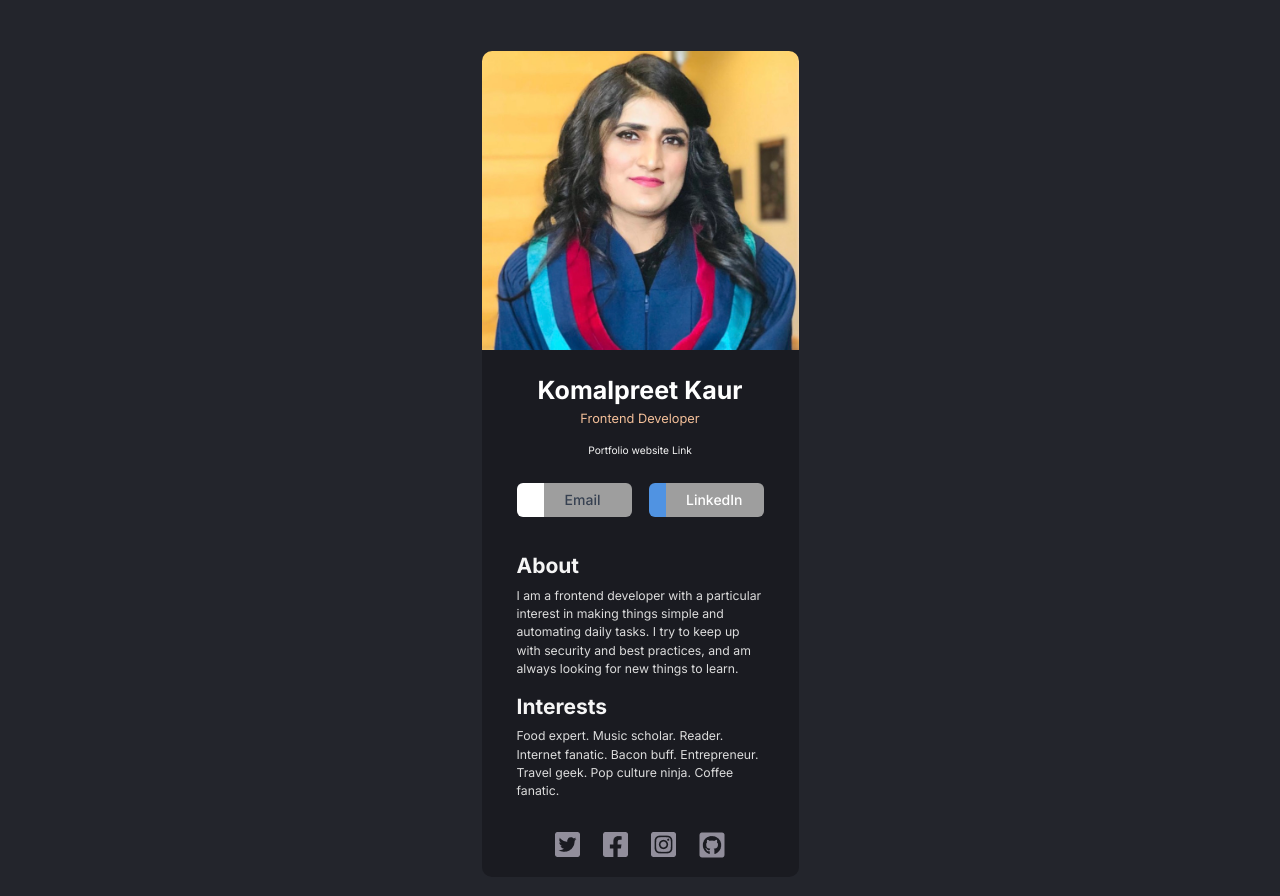
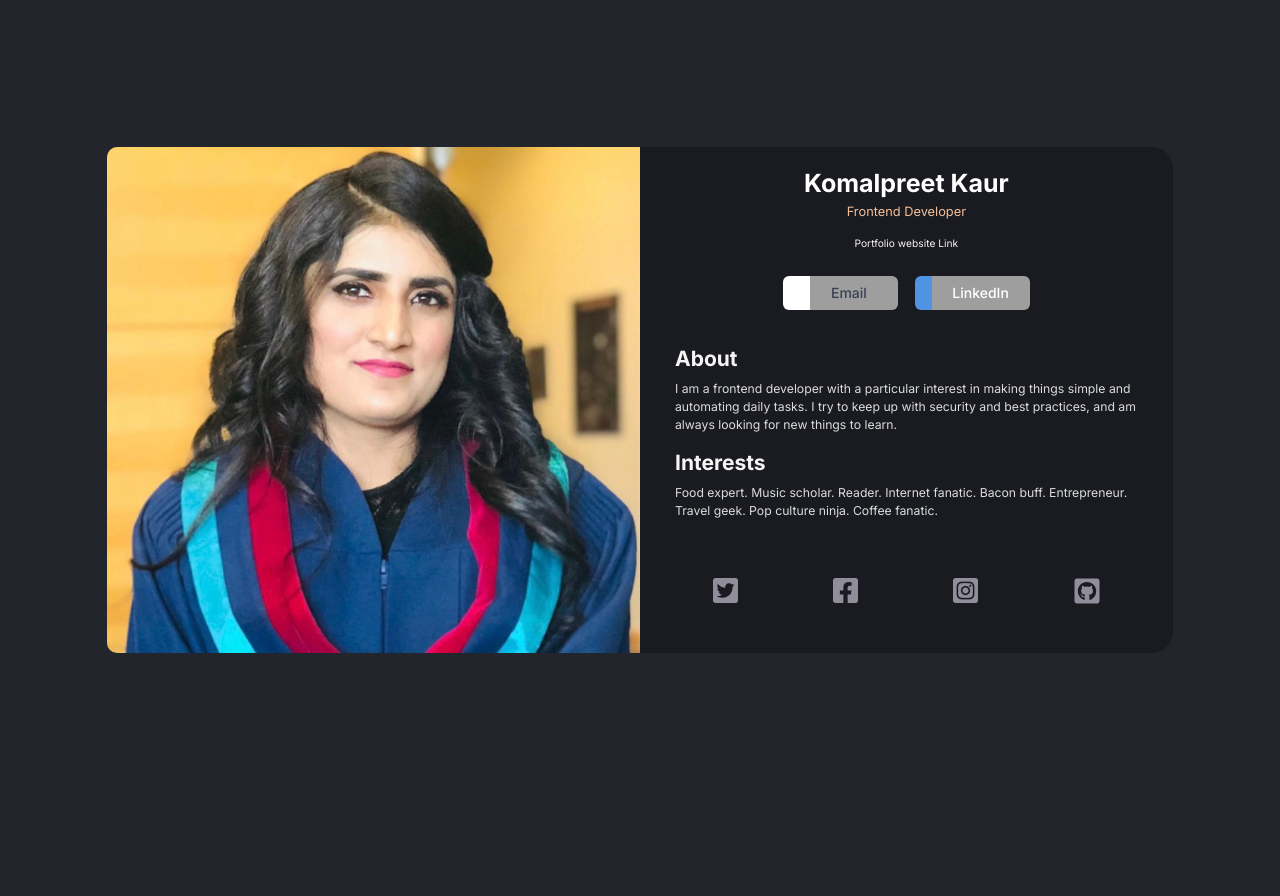
Before and after one commit to vyas-meet/digital_business_card, a React (Vite) app: page / in a window 1280 px wide. Shown: the top 896 px of the page. After the commit the page ends 800 px from the top, so only its background shows below. Built offline with nearby package versions, Linux system fonts and the light colour scheme; grey boxes are pictures that could not be loaded.

Commit message:
finish styling the card

```diff
--- a/src/App.css
+++ b/src/App.css
@@ -113,11 +113,19 @@ footer {
   padding: 0 73px;
 }
 
+footer a {
+  text-decoration: none;
+}
+
 /* MEDIA QUERIES */
 
 @media (max-width: 300px) {
   .container {
     width: 225px;
+  }
+
+  .name {
+    font-size: 18px;
   }
 
   .contact-links {
@@ -128,3 +136,35 @@ footer {
     padding: 0 47px;
   }
 }
+
+@media (min-width: 700px) {
+  body {
+    height: 100vh;
+  }
+  .container {
+    display: grid;
+    grid-template: repeat(2, auto) / repeat(2, minmax(100px, 0.5fr));
+    margin: auto;
+    width: calc(100% - 150px);
+    border-radius: 21px;
+  }
+
+  header {
+    grid-area: 1 / 1 / -1/ -1;
+  }
+
+  .header--photo {
+    width: 50%;
+    height: 100%;
+    object-fit: cover;
+    border-radius: 10px 0 0 10px;
+  }
+
+  main {
+    grid-area: 1 / 2 / 2 / 3;
+  }
+
+  footer {
+    grid-area: 2 / 2 / 3 / 3;
+  }
+}
--- a/src/components/Footer.jsx
+++ b/src/components/Footer.jsx
@@ -3,10 +3,10 @@ import React from "react";
 function Footer() {
   return (
     <footer>
-      <img src="src/images/twitter-icon.png" alt="Twitter icon"  />
-      <img src="src/images/facebook-icon.png" alt="Facebook icon"  />
-      <img src="src/images/instagram-icon.png" alt="Instagram icon"  />
-      <img src="src/images/git-hub-icon.png" alt="GitHub icon"  />
+      <a href="https://twitter.com/gillkomal0310" target="_blank"><img src="src/images/twitter-icon.png" alt="Twitter icon"  /></a>
+      <a href="https://www.facebook.com/reg/" target="_blank"><img src="src/images/facebook-icon.png" alt="Facebook icon"  /></a>
+      <a href="https://www.instagram.com/" target="_blank"><img src="src/images/instagram-icon.png" alt="Instagram icon"  /></a>
+      <a href="https://github.com/komalgill0310" target="_blank"><img src="src/images/git-hub-icon.png" alt="GitHub icon"  /></a>
     </footer>
   );
 }
```
